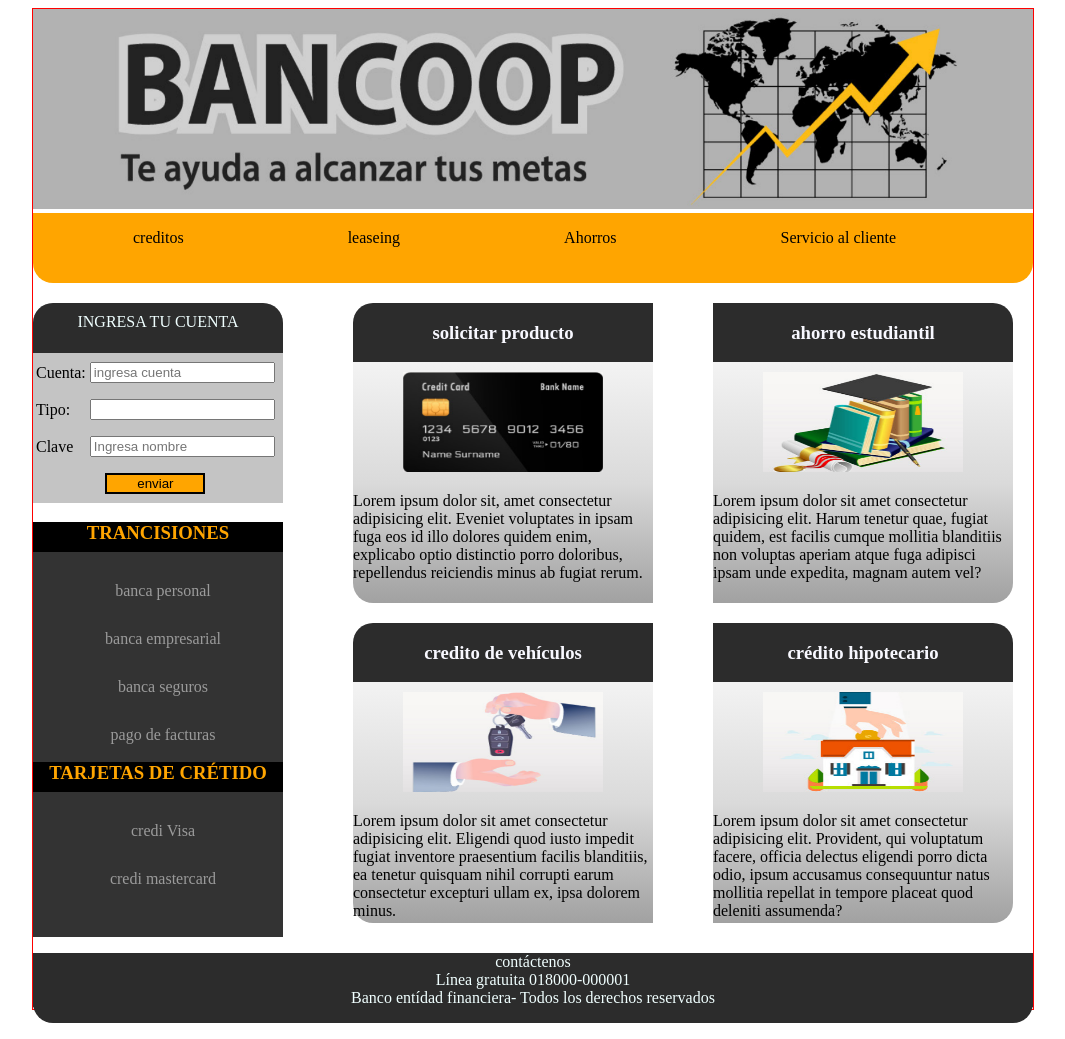
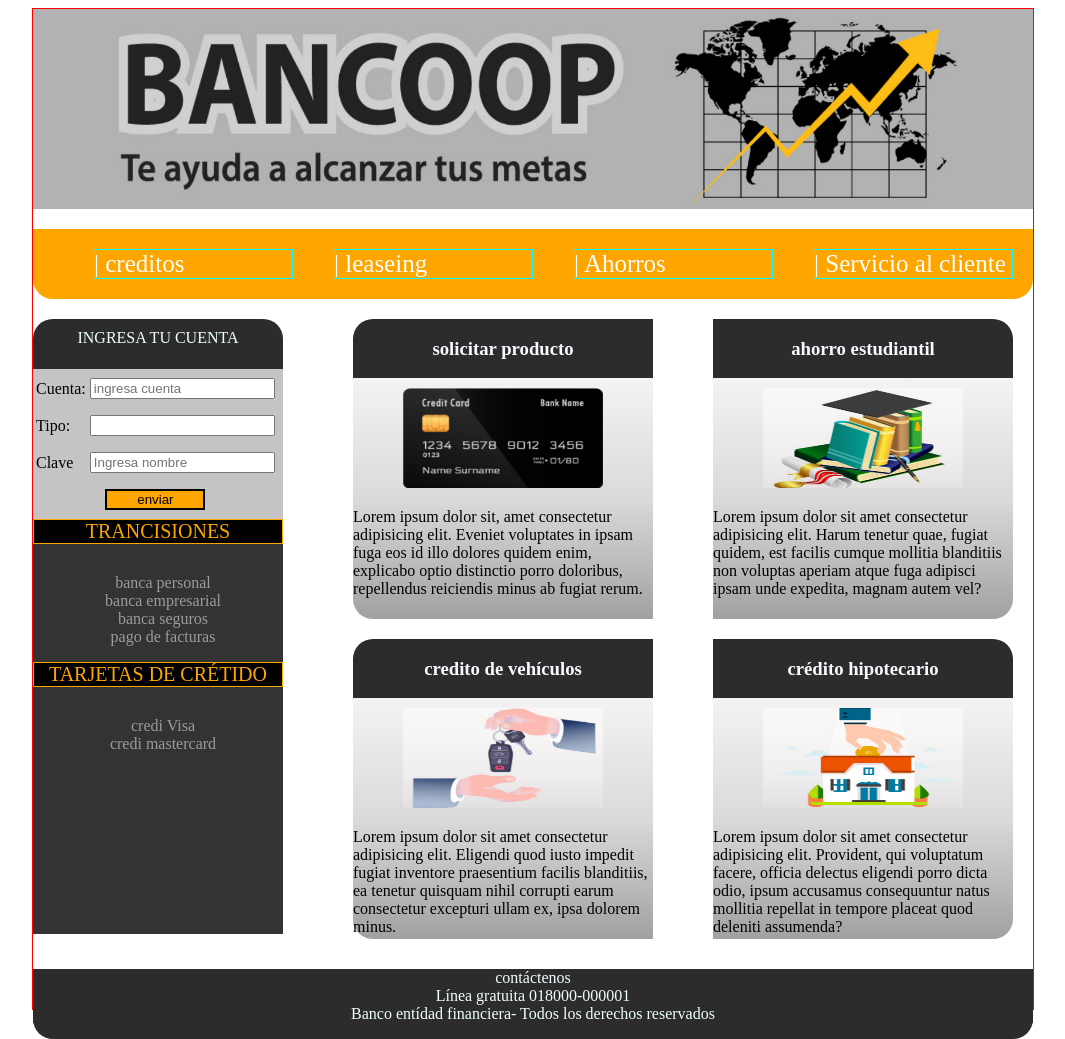
Before and after one commit to CarsOk/veterinaria-joymar300, a plain HTML site: page prueba3/index.html in a window 1280 px wide. Shown: the whole page, without its empty margins (107-1172 px from the left). Drawn offline with Linux system fonts and the light colour scheme.

Commit message:
prueba 3

```diff
--- a/prueba3/extencion.css
+++ b/prueba3/extencion.css
@@ -14,10 +14,10 @@ header img{
 
     border-bottom-left-radius: 20px;
     border-bottom-right-radius: 20px;
-    display: inline-block;
     background-color: orange;
     height: 70px;
     width: 1000px;
+
 
 }
 article{
@@ -28,14 +28,23 @@ article{
 
 }
 
-#barra ul li{
-    list-style: none;
-    margin-right: 100px;
-    margin-left: 60px;
-    display: inline;
-    color: black;
+#barra ul{
+    display: flex;
+    justify-content:space-around;
 
 }
+
+#barra li{
+    list-style: none;
+    font-size: 25px;
+    color: white;
+    width: 200px;
+    margin: 20px;
+}
+#barra li{
+    border: 1px solid aqua;
+}
+
 #formulario{
 
     display: inline-block;
@@ -151,20 +160,28 @@ aside{
     background-color: rgb(51, 51, 51);
     color: rgb(155, 155, 155);
     height: 415px;
+    display: flex;
+    flex-direction: column;
+
 }
 #menu header{
     background-color: black;
     color: orange;
     text-align: center;
-    height: 30px;
-
+    border: 1px solid orange;
+    font-size: 20px;
 }
-#menu ul li{
+#menu ul{
     list-style: none;
+    display: flex;
+    flex-direction: column;
+    justify-content: space-around;
     text-align: center;
     margin-right: 30px;
     margin-top: 30px;
 }
+
+
 #boton{
     border: 2px solid black;
     background-color: orange;
--- a/prueba3/index.html
+++ b/prueba3/index.html
@@ -12,11 +12,12 @@
         <header><img src="baner.png" alt=""></header>
         <nav id="barra">
             <ul>
-                <li>creditos</li>
-                <li>leaseing</li>
-                <li>Ahorros</li>
-                <li>Servicio al cliente</li>
+                <li>| creditos</li>
+                <li>| leaseing</li>
+                <li>| Ahorros</li>
+                <li>| Servicio al cliente</li>
             </ul>
+
         </nav>
 
 
@@ -45,14 +46,14 @@
                     </form>
                 </aside>
                 <nav id="menu">
-                    <header><h3>TRANCISIONES</h3></header>
+                    <header>TRANCISIONES</header>
                     <ul>
                         <li>banca personal</li>
                         <li>banca empresarial</li>
                         <li>banca seguros</li>
                         <li>pago de facturas</li>
                     </ul>
-                    <header><h3>TARJETAS DE CRÉTIDO</h3></header>
+                    <header>TARJETAS DE CRÉTIDO</header>
                     <ul>
                         <li>credi Visa</li>
                         <li>credi mastercard</li>
```
